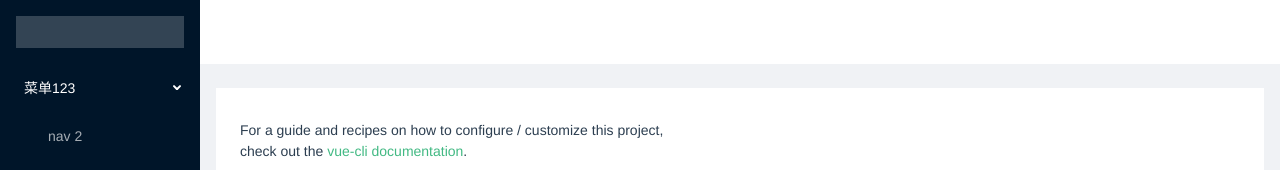
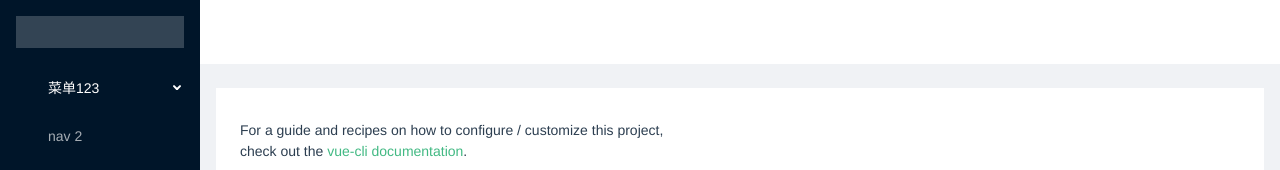
Before and after one commit to Sherloclee/vue-flowable, a Vue app: page /#/helloworld in a window 1280 px wide. Shown: the top 170 px of the page. Built offline with nearby package versions, Linux system fonts and the light colour scheme.

Commit message:
menu router-link

```diff
--- a/src/components/Layout/sideBar/index.vue
+++ b/src/components/Layout/sideBar/index.vue
@@ -1,15 +1,22 @@
 <template>
     <a-menu theme="dark" mode="inline" :default-selected-keys="['1']">
         <a-sub-menu>
-          <span slot="title">菜单123</span>
+            <span slot="title">
+                <a-icon type="mail" />
+                <span>菜单123</span>
+            </span>
             <a-menu-item key="1">
+                <router-link to="/helloworld">
                     <a-icon type="user" />
                     <span>nav 1</span>
+                </router-link>
             </a-menu-item>
         </a-sub-menu>
         <a-menu-item key="2">
+            <router-link to="/workflow/bpmn">
                 <a-icon type="video-camera" />
                 <span>nav 2</span>
+            </router-link>
         </a-menu-item>
         <a-menu-item key="3">
             <a-icon type="upload" />
@@ -18,11 +25,8 @@
     </a-menu>
 </template>
 <script>
-export default {
-
-}
+export default {};
 </script>
 
 <style>
-
 </style>
```
Also changed, not shown: src/App.vue (+4 -5 lines). Lines whose indentation alone changed are shown as unchanged.
